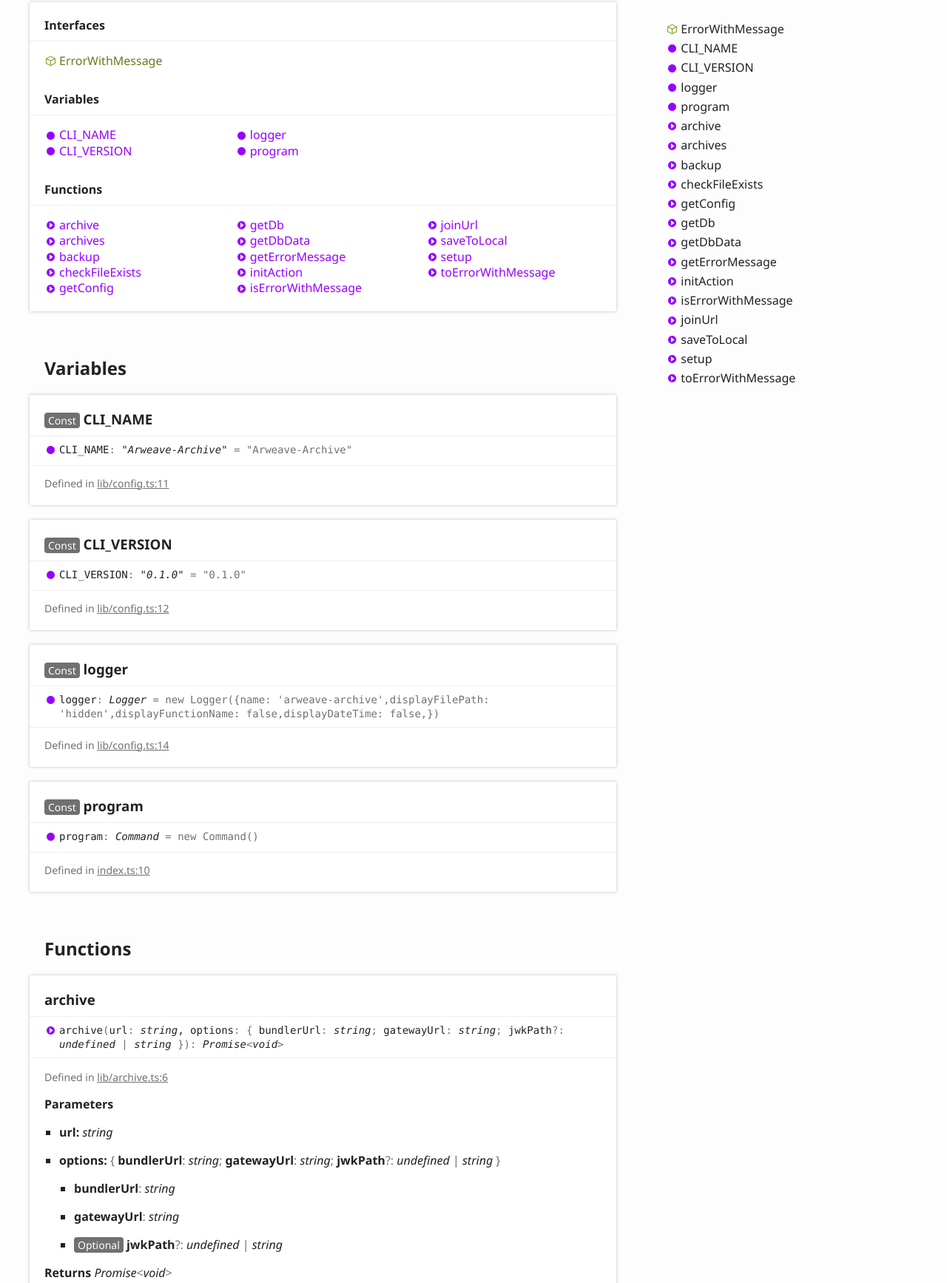
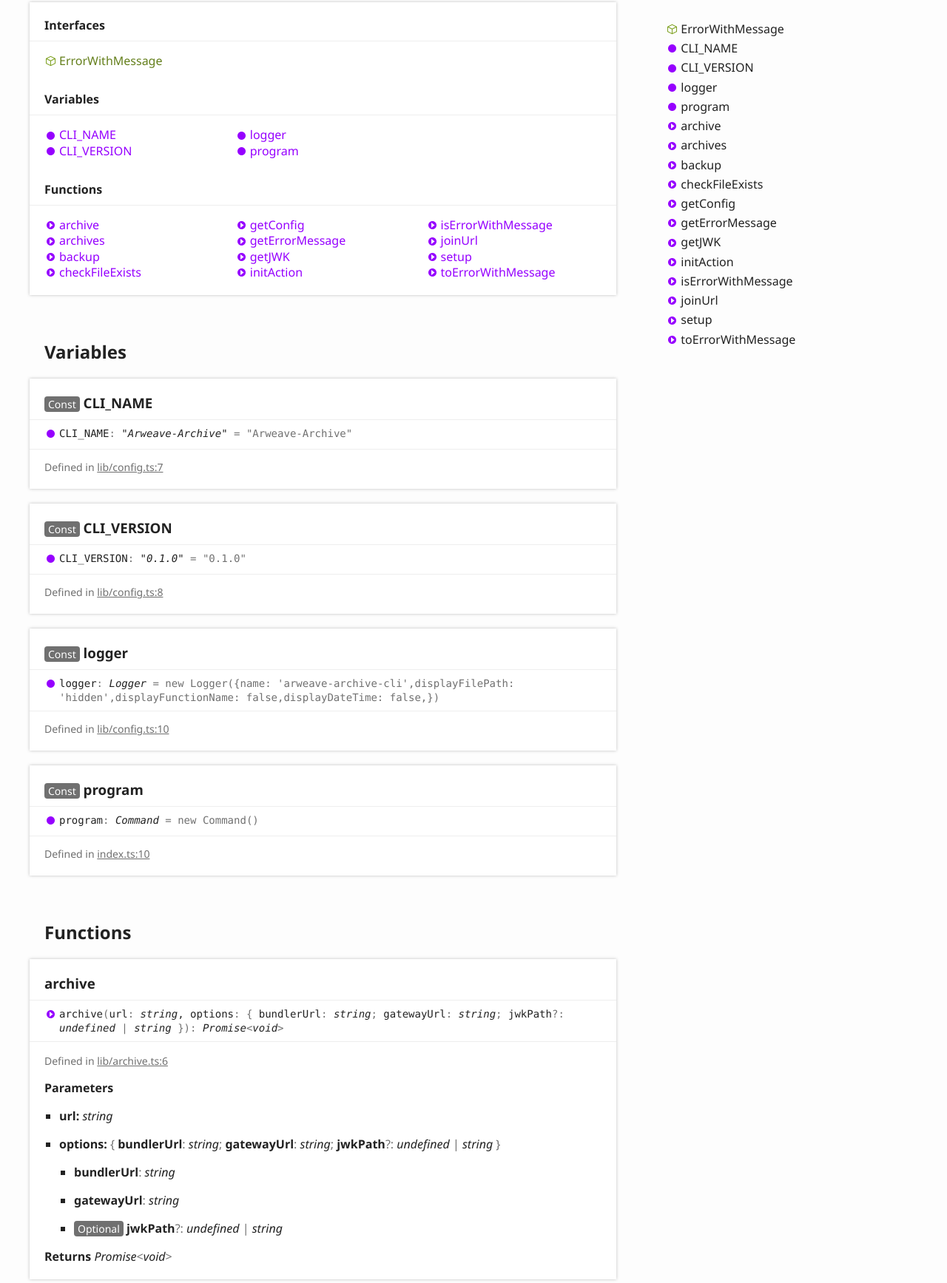
Before and after one commit to pawanpaudel93/arweave-archive-cli, a plain HTML site: page globals.html in a window 1280 px wide. Shown: the part 245-1980 px from the top of the page at 74% size. Drawn offline with Linux system fonts and the light colour scheme.

Commit message:
[ci skip] Updates

```diff
--- a/globals.html
+++ b/globals.html
@@ -90,13 +90,11 @@
 								<li class="tsd-kind-function"><a href="globals.html#backup" class="tsd-kind-icon">backup</a></li>
 								<li class="tsd-kind-function"><a href="globals.html#checkfileexists" class="tsd-kind-icon">check<wbr>File<wbr>Exists</a></li>
 								<li class="tsd-kind-function"><a href="globals.html#getconfig" class="tsd-kind-icon">get<wbr>Config</a></li>
-								<li class="tsd-kind-function"><a href="globals.html#getdb" class="tsd-kind-icon">get<wbr>Db</a></li>
-								<li class="tsd-kind-function"><a href="globals.html#getdbdata" class="tsd-kind-icon">get<wbr>DbData</a></li>
 								<li class="tsd-kind-function"><a href="globals.html#geterrormessage" class="tsd-kind-icon">get<wbr>Error<wbr>Message</a></li>
+								<li class="tsd-kind-function"><a href="globals.html#getjwk" class="tsd-kind-icon">getJWK</a></li>
 								<li class="tsd-kind-function"><a href="globals.html#initaction" class="tsd-kind-icon">init<wbr>Action</a></li>
 								<li class="tsd-kind-function"><a href="globals.html#iserrorwithmessage" class="tsd-kind-icon">is<wbr>Error<wbr>With<wbr>Message</a></li>
 								<li class="tsd-kind-function"><a href="globals.html#joinurl" class="tsd-kind-icon">join<wbr>Url</a></li>
-								<li class="tsd-kind-function"><a href="globals.html#savetolocal" class="tsd-kind-icon">save<wbr>ToLocal</a></li>
 								<li class="tsd-kind-function"><a href="globals.html#setup" class="tsd-kind-icon">setup</a></li>
 								<li class="tsd-kind-function"><a href="globals.html#toerrorwithmessage" class="tsd-kind-icon">to<wbr>Error<wbr>With<wbr>Message</a></li>
 							</ul>
@@ -112,7 +110,7 @@
 					<div class="tsd-signature tsd-kind-icon">CLI_<wbr>NAME<span class="tsd-signature-symbol">:</span> <span class="tsd-signature-type">"Arweave-Archive"</span><span class="tsd-signature-symbol"> = &quot;Arweave-Archive&quot;</span></div>
 					<aside class="tsd-sources">
 						<ul>
-							<li>Defined in <a href="https://github.com/pawanpaudel93/arweave-archive-cli/blob/7b8987a/src/lib/config.ts#L11">lib/config.ts:11</a></li>
+							<li>Defined in <a href="https://github.com/pawanpaudel93/arweave-archive-cli/blob/d1bedf6/src/lib/config.ts#L7">lib/config.ts:7</a></li>
 						</ul>
 					</aside>
 				</section>
@@ -122,17 +120,17 @@
 					<div class="tsd-signature tsd-kind-icon">CLI_<wbr>VERSION<span class="tsd-signature-symbol">:</span> <span class="tsd-signature-type">"0.1.0"</span><span class="tsd-signature-symbol"> = &quot;0.1.0&quot;</span></div>
 					<aside class="tsd-sources">
 						<ul>
-							<li>Defined in <a href="https://github.com/pawanpaudel93/arweave-archive-cli/blob/7b8987a/src/lib/config.ts#L12">lib/config.ts:12</a></li>
+							<li>Defined in <a href="https://github.com/pawanpaudel93/arweave-archive-cli/blob/d1bedf6/src/lib/config.ts#L8">lib/config.ts:8</a></li>
 						</ul>
 					</aside>
 				</section>
 				<section class="tsd-panel tsd-member tsd-kind-variable">
 					<a name="logger" class="tsd-anchor"></a>
 					<h3><span class="tsd-flag ts-flagConst">Const</span> logger</h3>
-					<div class="tsd-signature tsd-kind-icon">logger<span class="tsd-signature-symbol">:</span> <span class="tsd-signature-type">Logger</span><span class="tsd-signature-symbol"> = new Logger({name: &#x27;arweave-archive&#x27;,displayFilePath: &#x27;hidden&#x27;,displayFunctionName: false,displayDateTime: false,})</span></div>
+					<div class="tsd-signature tsd-kind-icon">logger<span class="tsd-signature-symbol">:</span> <span class="tsd-signature-type">Logger</span><span class="tsd-signature-symbol"> = new Logger({name: &#x27;arweave-archive-cli&#x27;,displayFilePath: &#x27;hidden&#x27;,displayFunctionName: false,displayDateTime: false,})</span></div>
 					<aside class="tsd-sources">
 						<ul>
-							<li>Defined in <a href="https://github.com/pawanpaudel93/arweave-archive-cli/blob/7b8987a/src/lib/config.ts#L14">lib/config.ts:14</a></li>
+							<li>Defined in <a href="https://github.com/pawanpaudel93/arweave-archive-cli/blob/d1bedf6/src/lib/config.ts#L10">lib/config.ts:10</a></li>
 						</ul>
 					</aside>
 				</section>
@@ -142,7 +140,7 @@
 					<div class="tsd-signature tsd-kind-icon">program<span class="tsd-signature-symbol">:</span> <span class="tsd-signature-type">Command</span><span class="tsd-signature-symbol"> = new Command()</span></div>
 					<aside class="tsd-sources">
 						<ul>
-							<li>Defined in <a href="https://github.com/pawanpaudel93/arweave-archive-cli/blob/7b8987a/src/index.ts#L10">index.ts:10</a></li>
+							<li>Defined in <a href="https://github.com/pawanpaudel93/arweave-archive-cli/blob/d1bedf6/src/index.ts#L10">index.ts:10</a></li>
 						</ul>
 					</aside>
 				</section>
@@ -159,7 +157,7 @@
 						<li class="tsd-description">
 							<aside class="tsd-sources">
 								<ul>
-									<li>Defined in <a href="https://github.com/pawanpaudel93/arweave-archive-cli/blob/7b8987a/src/lib/archive.ts#L6">lib/archive.ts:6</a></li>
+									<li>Defined in <a href="https://github.com/pawanpaudel93/arweave-archive-cli/blob/d1bedf6/src/lib/archive.ts#L6">lib/archive.ts:6</a></li>
 								</ul>
 							</aside>
 							<h4 class="tsd-parameters-title">Parameters</h4>
@@ -190,15 +188,26 @@
 					<a name="archives" class="tsd-anchor"></a>
 					<h3>archives</h3>
 					<ul class="tsd-signatures tsd-kind-function">
-						<li class="tsd-signature tsd-kind-icon">archives<span class="tsd-signature-symbol">(</span><span class="tsd-signature-symbol">)</span><span class="tsd-signature-symbol">: </span><span class="tsd-signature-type">Promise</span><span class="tsd-signature-symbol">&lt;</span><span class="tsd-signature-type">void</span><span class="tsd-signature-symbol">&gt;</span></li>
+						<li class="tsd-signature tsd-kind-icon">archives<span class="tsd-signature-symbol">(</span>options<span class="tsd-signature-symbol">: </span><span class="tsd-signature-symbol">{ </span>jwkPath<span class="tsd-signature-symbol">?: </span><span class="tsd-signature-type">undefined</span><span class="tsd-signature-symbol"> | </span><span class="tsd-signature-type">string</span><span class="tsd-signature-symbol"> }</span><span class="tsd-signature-symbol">)</span><span class="tsd-signature-symbol">: </span><span class="tsd-signature-type">Promise</span><span class="tsd-signature-symbol">&lt;</span><span class="tsd-signature-type">void</span><span class="tsd-signature-symbol">&gt;</span></li>
 					</ul>
 					<ul class="tsd-descriptions">
 						<li class="tsd-description">
 							<aside class="tsd-sources">
 								<ul>
-									<li>Defined in <a href="https://github.com/pawanpaudel93/arweave-archive-cli/blob/7b8987a/src/lib/archive.ts#L50">lib/archive.ts:50</a></li>
+									<li>Defined in <a href="https://github.com/pawanpaudel93/arweave-archive-cli/blob/d1bedf6/src/lib/archive.ts#L44">lib/archive.ts:44</a></li>
 								</ul>
 							</aside>
+							<h4 class="tsd-parameters-title">Parameters</h4>
+							<ul class="tsd-parameters">
+								<li>
+									<h5>options: <span class="tsd-signature-symbol">{ </span>jwkPath<span class="tsd-signature-symbol">?: </span><span class="tsd-signature-type">undefined</span><span class="tsd-signature-symbol"> | </span><span class="tsd-signature-type">string</span><span class="tsd-signature-symbol"> }</span></h5>
+									<ul class="tsd-parameters">
+										<li class="tsd-parameter">
+											<h5><span class="tsd-flag ts-flagOptional">Optional</span> jwk<wbr>Path<span class="tsd-signature-symbol">?: </span><span class="tsd-signature-type">undefined</span><span class="tsd-signature-symbol"> | </span><span class="tsd-signature-type">string</span></h5>
+										</li>
+									</ul>
+								</li>
+							</ul>
 							<h4 class="tsd-returns-title">Returns <span class="tsd-signature-type">Promise</span><span class="tsd-signature-symbol">&lt;</span><span class="tsd-signature-type">void</span><span class="tsd-signature-symbol">&gt;</span></h4>
 						</li>
 					</ul>
@@ -207,19 +216,27 @@
 					<a name="backup" class="tsd-anchor"></a>
 					<h3>backup</h3>
 					<ul class="tsd-signatures tsd-kind-function">
-						<li class="tsd-signature tsd-kind-icon">backup<span class="tsd-signature-symbol">(</span>path<span class="tsd-signature-symbol">: </span><span class="tsd-signature-type">string</span><span class="tsd-signature-symbol">)</span><span class="tsd-signature-symbol">: </span><span class="tsd-signature-type">Promise</span><span class="tsd-signature-symbol">&lt;</span><span class="tsd-signature-type">void</span><span class="tsd-signature-symbol">&gt;</span></li>
+						<li class="tsd-signature tsd-kind-icon">backup<span class="tsd-signature-symbol">(</span>path<span class="tsd-signature-symbol">: </span><span class="tsd-signature-type">string</span>, options<span class="tsd-signature-symbol">: </span><span class="tsd-signature-symbol">{ </span>jwkPath<span class="tsd-signature-symbol">?: </span><span class="tsd-signature-type">undefined</span><span class="tsd-signature-symbol"> | </span><span class="tsd-signature-type">string</span><span class="tsd-signature-symbol"> }</span><span class="tsd-signature-symbol">)</span><span class="tsd-signature-symbol">: </span><span class="tsd-signature-type">Promise</span><span class="tsd-signature-symbol">&lt;</span><span class="tsd-signature-type">void</span><span class="tsd-signature-symbol">&gt;</span></li>
 					</ul>
 					<ul class="tsd-descriptions">
 						<li class="tsd-description">
 							<aside class="tsd-sources">
 								<ul>
-									<li>Defined in <a href="https://github.com/pawanpaudel93/arweave-archive-cli/blob/7b8987a/src/lib/backup.ts#L14">lib/backup.ts:14</a></li>
+									<li>Defined in <a href="https://github.com/pawanpaudel93/arweave-archive-cli/blob/d1bedf6/src/lib/backup.ts#L7">lib/backup.ts:7</a></li>
 								</ul>
 							</aside>
 							<h4 class="tsd-parameters-title">Parameters</h4>
 							<ul class="tsd-parameters">
 								<li>
 									<h5>path: <span class="tsd-signature-type">string</span></h5>
+								</li>
+								<li>
+									<h5>options: <span class="tsd-signature-symbol">{ </span>jwkPath<span class="tsd-signature-symbol">?: </span><span class="tsd-signature-type">undefined</span><span class="tsd-signature-symbol"> | </span><span class="tsd-signature-type">string</span><span class="tsd-signature-symbol"> }</span></h5>
+									<ul class="tsd-parameters">
+										<li class="tsd-parameter">
+											<h5><span class="tsd-flag ts-flagOptional">Optional</span> jwk<wbr>Path<span class="tsd-signature-symbol">?: </span><span class="tsd-signature-type">undefined</span><span class="tsd-signature-symbol"> | </span><span class="tsd-signature-type">string</span></h5>
+										</li>
+									</ul>
 								</li>
 							</ul>
 							<h4 class="tsd-returns-title">Returns <span class="tsd-signature-type">Promise</span><span class="tsd-signature-symbol">&lt;</span><span class="tsd-signature-type">void</span><span class="tsd-signature-symbol">&gt;</span></h4>
@@ -236,7 +253,7 @@
 						<li class="tsd-description">
 							<aside class="tsd-sources">
 								<ul>
-									<li>Defined in <a href="https://github.com/pawanpaudel93/arweave-archive-cli/blob/7b8987a/src/lib/utils.ts#L38">lib/utils.ts:38</a></li>
+									<li>Defined in <a href="https://github.com/pawanpaudel93/arweave-archive-cli/blob/d1bedf6/src/lib/utils.ts#L38">lib/utils.ts:38</a></li>
 								</ul>
 							</aside>
 							<h4 class="tsd-parameters-title">Parameters</h4>
@@ -259,50 +276,10 @@
 						<li class="tsd-description">
 							<aside class="tsd-sources">
 								<ul>
-									<li>Defined in <a href="https://github.com/pawanpaudel93/arweave-archive-cli/blob/7b8987a/src/lib/config.ts#L21">lib/config.ts:21</a></li>
+									<li>Defined in <a href="https://github.com/pawanpaudel93/arweave-archive-cli/blob/d1bedf6/src/lib/config.ts#L17">lib/config.ts:17</a></li>
 								</ul>
 							</aside>
 							<h4 class="tsd-returns-title">Returns <span class="tsd-signature-type">Conf</span><span class="tsd-signature-symbol">&lt;</span><span class="tsd-signature-type">Record</span><span class="tsd-signature-symbol">&lt;</span><span class="tsd-signature-type">string</span><span class="tsd-signature-symbol">, </span><span class="tsd-signature-type">unknown</span><span class="tsd-signature-symbol">&gt;</span><span class="tsd-signature-symbol">&gt;</span></h4>
-						</li>
-					</ul>
-				</section>
-				<section class="tsd-panel tsd-member tsd-kind-function">
-					<a name="getdb" class="tsd-anchor"></a>
-					<h3>get<wbr>Db</h3>
-					<ul class="tsd-signatures tsd-kind-function">
-						<li class="tsd-signature tsd-kind-icon">get<wbr>Db<span class="tsd-signature-symbol">(</span><span class="tsd-signature-symbol">)</span><span class="tsd-signature-symbol">: </span><span class="tsd-signature-type">Promise</span><span class="tsd-signature-symbol">&lt;</span><span class="tsd-signature-type">any</span><span class="tsd-signature-symbol">&gt;</span></li>
-					</ul>
-					<ul class="tsd-descriptions">
-						<li class="tsd-description">
-							<aside class="tsd-sources">
-								<ul>
-									<li>Defined in <a href="https://github.com/pawanpaudel93/arweave-archive-cli/blob/7b8987a/src/lib/config.ts#L41">lib/config.ts:41</a></li>
-								</ul>
-							</aside>
-							<h4 class="tsd-returns-title">Returns <span class="tsd-signature-type">Promise</span><span class="tsd-signature-symbol">&lt;</span><span class="tsd-signature-type">any</span><span class="tsd-signature-symbol">&gt;</span></h4>
-						</li>
-					</ul>
-				</section>
-				<section class="tsd-panel tsd-member tsd-kind-function">
-					<a name="getdbdata" class="tsd-anchor"></a>
-					<h3>get<wbr>DbData</h3>
-					<ul class="tsd-signatures tsd-kind-function">
-						<li class="tsd-signature tsd-kind-icon">get<wbr>DbData<span class="tsd-signature-symbol">(</span>type<span class="tsd-signature-symbol">?: </span><span class="tsd-signature-type">undefined</span><span class="tsd-signature-symbol"> | </span><span class="tsd-signature-type">string</span><span class="tsd-signature-symbol">)</span><span class="tsd-signature-symbol">: </span><span class="tsd-signature-type">Promise</span><span class="tsd-signature-symbol">&lt;</span><span class="tsd-signature-symbol">(</span><span class="tsd-signature-type">string</span><span class="tsd-signature-symbol"> | </span><span class="tsd-signature-type">false</span><span class="tsd-signature-symbol"> | </span><span class="tsd-signature-type">true</span><span class="tsd-signature-symbol">)</span><span class="tsd-signature-symbol">[]</span><span class="tsd-signature-symbol">&gt;</span></li>
-					</ul>
-					<ul class="tsd-descriptions">
-						<li class="tsd-description">
-							<aside class="tsd-sources">
-								<ul>
-									<li>Defined in <a href="https://github.com/pawanpaudel93/arweave-archive-cli/blob/7b8987a/src/lib/config.ts#L50">lib/config.ts:50</a></li>
-								</ul>
-							</aside>
-							<h4 class="tsd-parameters-title">Parameters</h4>
-							<ul class="tsd-parameters">
-								<li>
-									<h5><span class="tsd-flag ts-flagOptional">Optional</span> type: <span class="tsd-signature-type">undefined</span><span class="tsd-signature-symbol"> | </span><span class="tsd-signature-type">string</span></h5>
-								</li>
-							</ul>
-							<h4 class="tsd-returns-title">Returns <span class="tsd-signature-type">Promise</span><span class="tsd-signature-symbol">&lt;</span><span class="tsd-signature-symbol">(</span><span class="tsd-signature-type">string</span><span class="tsd-signature-symbol"> | </span><span class="tsd-signature-type">false</span><span class="tsd-signature-symbol"> | </span><span class="tsd-signature-type">true</span><span class="tsd-signature-symbol">)</span><span class="tsd-signature-symbol">[]</span><span class="tsd-signature-symbol">&gt;</span></h4>
 						</li>
 					</ul>
 				</section>
@@ -316,7 +293,7 @@
 						<li class="tsd-description">
 							<aside class="tsd-sources">
 								<ul>
-									<li>Defined in <a href="https://github.com/pawanpaudel93/arweave-archive-cli/blob/7b8987a/src/lib/utils.ts#L30">lib/utils.ts:30</a></li>
+									<li>Defined in <a href="https://github.com/pawanpaudel93/arweave-archive-cli/blob/d1bedf6/src/lib/utils.ts#L30">lib/utils.ts:30</a></li>
 								</ul>
 							</aside>
 							<h4 class="tsd-parameters-title">Parameters</h4>
@@ -330,6 +307,29 @@
 					</ul>
 				</section>
 				<section class="tsd-panel tsd-member tsd-kind-function">
+					<a name="getjwk" class="tsd-anchor"></a>
+					<h3>getJWK</h3>
+					<ul class="tsd-signatures tsd-kind-function">
+						<li class="tsd-signature tsd-kind-icon">getJWK<span class="tsd-signature-symbol">(</span>jwkPath<span class="tsd-signature-symbol">?: </span><span class="tsd-signature-type">undefined</span><span class="tsd-signature-symbol"> | </span><span class="tsd-signature-type">string</span><span class="tsd-signature-symbol">)</span><span class="tsd-signature-symbol">: </span><span class="tsd-signature-type">Promise</span><span class="tsd-signature-symbol">&lt;</span><span class="tsd-signature-type">string</span><span class="tsd-signature-symbol">&gt;</span></li>
+					</ul>
+					<ul class="tsd-descriptions">
+						<li class="tsd-description">
+							<aside class="tsd-sources">
+								<ul>
+									<li>Defined in <a href="https://github.com/pawanpaudel93/arweave-archive-cli/blob/d1bedf6/src/lib/config.ts#L37">lib/config.ts:37</a></li>
+								</ul>
+							</aside>
+							<h4 class="tsd-parameters-title">Parameters</h4>
+							<ul class="tsd-parameters">
+								<li>
+									<h5><span class="tsd-flag ts-flagOptional">Optional</span> jwkPath: <span class="tsd-signature-type">undefined</span><span class="tsd-signature-symbol"> | </span><span class="tsd-signature-type">string</span></h5>
+								</li>
+							</ul>
+							<h4 class="tsd-returns-title">Returns <span class="tsd-signature-type">Promise</span><span class="tsd-signature-symbol">&lt;</span><span class="tsd-signature-type">string</span><span class="tsd-signature-symbol">&gt;</span></h4>
+						</li>
+					</ul>
+				</section>
+				<section class="tsd-panel tsd-member tsd-kind-function">
 					<a name="initaction" class="tsd-anchor"></a>
 					<h3>init<wbr>Action</h3>
 					<ul class="tsd-signatures tsd-kind-function">
@@ -339,7 +339,7 @@
 						<li class="tsd-description">
 							<aside class="tsd-sources">
 								<ul>
-									<li>Defined in <a href="https://github.com/pawanpaudel93/arweave-archive-cli/blob/7b8987a/src/lib/ghaction.ts#L10">lib/ghaction.ts:10</a></li>
+									<li>Defined in <a href="https://github.com/pawanpaudel93/arweave-archive-cli/blob/d1bedf6/src/lib/ghaction.ts#L10">lib/ghaction.ts:10</a></li>
 								</ul>
 							</aside>
 							<h4 class="tsd-returns-title">Returns <span class="tsd-signature-type">Promise</span><span class="tsd-signature-symbol">&lt;</span><span class="tsd-signature-type">void</span><span class="tsd-signature-symbol">&gt;</span></h4>
@@ -356,7 +356,7 @@
 						<li class="tsd-description">
 							<aside class="tsd-sources">
 								<ul>
-									<li>Defined in <a href="https://github.com/pawanpaudel93/arweave-archive-cli/blob/7b8987a/src/lib/utils.ts#L7">lib/utils.ts:7</a></li>
+									<li>Defined in <a href="https://github.com/pawanpaudel93/arweave-archive-cli/blob/d1bedf6/src/lib/utils.ts#L7">lib/utils.ts:7</a></li>
 								</ul>
 							</aside>
 							<h4 class="tsd-parameters-title">Parameters</h4>
@@ -379,7 +379,7 @@
 						<li class="tsd-description">
 							<aside class="tsd-sources">
 								<ul>
-									<li>Defined in <a href="https://github.com/pawanpaudel93/arweave-archive-cli/blob/7b8987a/src/lib/utils.ts#L34">lib/utils.ts:34</a></li>
+									<li>Defined in <a href="https://github.com/pawanpaudel93/arweave-archive-cli/blob/d1bedf6/src/lib/utils.ts#L34">lib/utils.ts:34</a></li>
 								</ul>
 							</aside>
 							<h4 class="tsd-parameters-title">Parameters</h4>
@@ -396,29 +396,6 @@
 					</ul>
 				</section>
 				<section class="tsd-panel tsd-member tsd-kind-function">
-					<a name="savetolocal" class="tsd-anchor"></a>
-					<h3>save<wbr>ToLocal</h3>
-					<ul class="tsd-signatures tsd-kind-function">
-						<li class="tsd-signature tsd-kind-icon">save<wbr>ToLocal<span class="tsd-signature-symbol">(</span>path<span class="tsd-signature-symbol">: </span><span class="tsd-signature-type">string</span><span class="tsd-signature-symbol">)</span><span class="tsd-signature-symbol">: </span><span class="tsd-signature-type">Promise</span><span class="tsd-signature-symbol">&lt;</span><span class="tsd-signature-symbol">(</span><span class="tsd-signature-type">string</span><span class="tsd-signature-symbol"> | </span><span class="tsd-signature-type">false</span><span class="tsd-signature-symbol"> | </span><span class="tsd-signature-type">true</span><span class="tsd-signature-symbol">)</span><span class="tsd-signature-symbol">[]</span><span class="tsd-signature-symbol">&gt;</span></li>
-					</ul>
-					<ul class="tsd-descriptions">
-						<li class="tsd-description">
-							<aside class="tsd-sources">
-								<ul>
-									<li>Defined in <a href="https://github.com/pawanpaudel93/arweave-archive-cli/blob/7b8987a/src/lib/backup.ts#L6">lib/backup.ts:6</a></li>
-								</ul>
-							</aside>
-							<h4 class="tsd-parameters-title">Parameters</h4>
-							<ul class="tsd-parameters">
-								<li>
-									<h5>path: <span class="tsd-signature-type">string</span></h5>
-								</li>
-							</ul>
-							<h4 class="tsd-returns-title">Returns <span class="tsd-signature-type">Promise</span><span class="tsd-signature-symbol">&lt;</span><span class="tsd-signature-symbol">(</span><span class="tsd-signature-type">string</span><span class="tsd-signature-symbol"> | </span><span class="tsd-signature-type">false</span><span class="tsd-signature-symbol"> | </span><span class="tsd-signature-type">true</span><span class="tsd-signature-symbol">)</span><span class="tsd-signature-symbol">[]</span><span class="tsd-signature-symbol">&gt;</span></h4>
-						</li>
-					</ul>
-				</section>
-				<section class="tsd-panel tsd-member tsd-kind-function">
 					<a name="setup" class="tsd-anchor"></a>
 					<h3>setup</h3>
 					<ul class="tsd-signatures tsd-kind-function">
@@ -428,7 +405,7 @@
 						<li class="tsd-description">
 							<aside class="tsd-sources">
 								<ul>
-									<li>Defined in <a href="https://github.com/pawanpaudel93/arweave-archive-cli/blob/7b8987a/src/lib/config.ts#L28">lib/config.ts:28</a></li>
+									<li>Defined in <a href="https://github.com/pawanpaudel93/arweave-archive-cli/blob/d1bedf6/src/lib/config.ts#L24">lib/config.ts:24</a></li>
 								</ul>
 							</aside>
 							<h4 class="tsd-parameters-title">Parameters</h4>
@@ -451,7 +428,7 @@
 						<li class="tsd-description">
 							<aside class="tsd-sources">
 								<ul>
-									<li>Defined in <a href="https://github.com/pawanpaudel93/arweave-archive-cli/blob/7b8987a/src/lib/utils.ts#L16">lib/utils.ts:16</a></li>
+									<li>Defined in <a href="https://github.com/pawanpaudel93/arweave-archive-cli/blob/d1bedf6/src/lib/utils.ts#L16">lib/utils.ts:16</a></li>
 								</ul>
 							</aside>
 							<h4 class="tsd-parameters-title">Parameters</h4>
@@ -507,13 +484,10 @@
 						<a href="globals.html#getconfig" class="tsd-kind-icon">get<wbr>Config</a>
 					</li>
 					<li class=" tsd-kind-function">
-						<a href="globals.html#getdb" class="tsd-kind-icon">get<wbr>Db</a>
+						<a href="globals.html#geterrormessage" class="tsd-kind-icon">get<wbr>Error<wbr>Message</a>
 					</li>
 					<li class=" tsd-kind-function">
-						<a href="globals.html#getdbdata" class="tsd-kind-icon">get<wbr>DbData</a>
-					</li>
-					<li class=" tsd-kind-function">
-						<a href="globals.html#geterrormessage" class="tsd-kind-icon">get<wbr>Error<wbr>Message</a>
+						<a href="globals.html#getjwk" class="tsd-kind-icon">getJWK</a>
 					</li>
 					<li class=" tsd-kind-function">
 						<a href="globals.html#initaction" class="tsd-kind-icon">init<wbr>Action</a>
@@ -523,9 +497,6 @@
 					</li>
 					<li class=" tsd-kind-function">
 						<a href="globals.html#joinurl" class="tsd-kind-icon">join<wbr>Url</a>
-					</li>
-					<li class=" tsd-kind-function">
-						<a href="globals.html#savetolocal" class="tsd-kind-icon">save<wbr>ToLocal</a>
 					</li>
 					<li class=" tsd-kind-function">
 						<a href="globals.html#setup" class="tsd-kind-icon">setup</a>
```
Also changed, not shown: assets/js/search.json (+1 -1 lines), index.html (+17 -13 lines), interfaces/errorwithmessage.html (+3 -9 lines).
